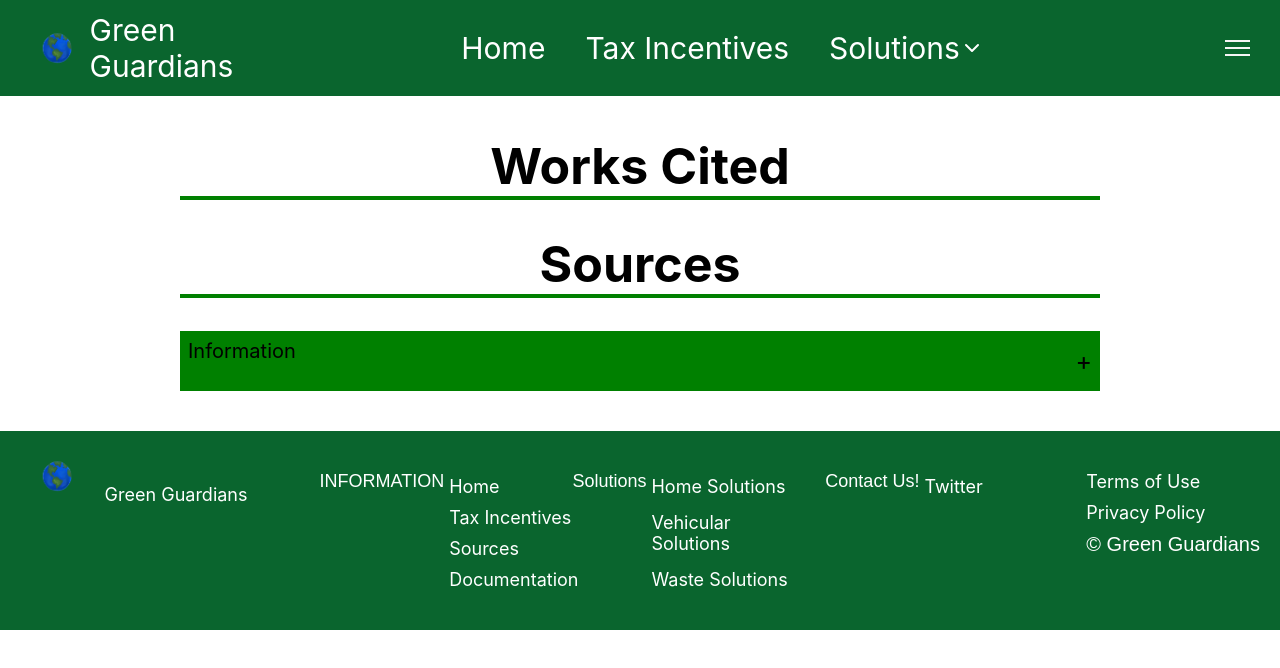
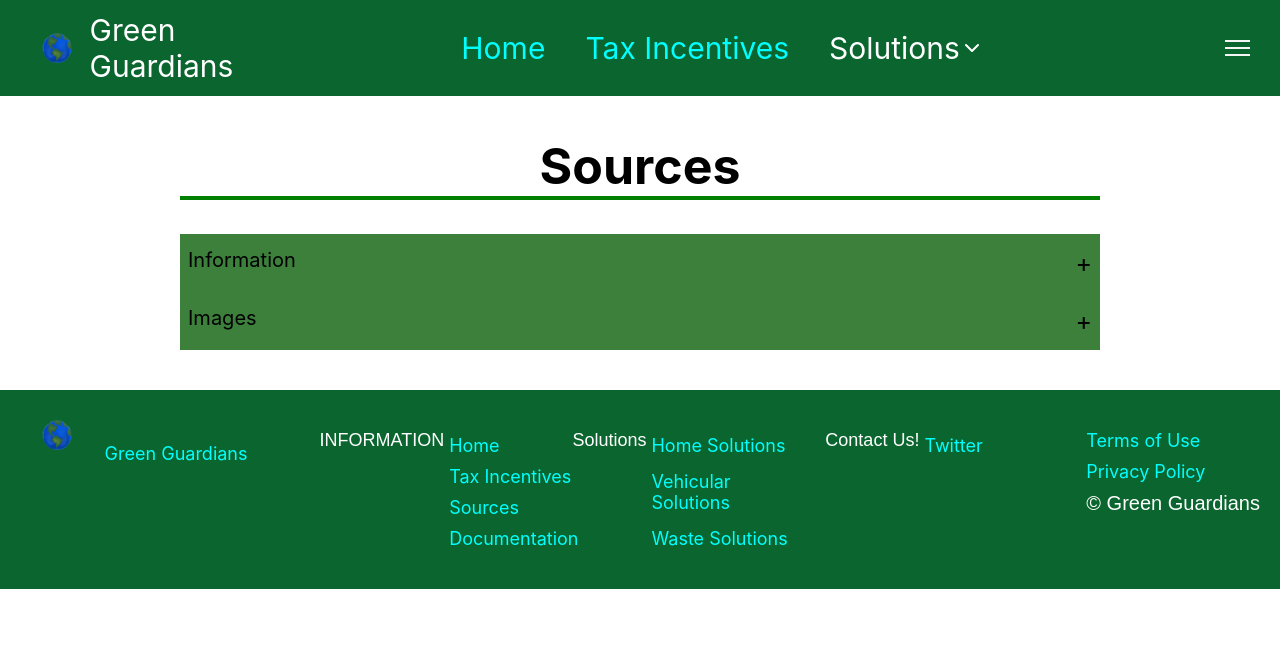
Before and after one commit to chonk9/webmaster23-24, a React (Create React App) app: page /sources in a window 1280 px wide. Shown: the top 668 px of the page. Built offline with nearby package versions, Linux system fonts and the light colour scheme.

Commit message:
better accordion

```diff
--- a/src/ComponentStyles/Navbar.css
+++ b/src/ComponentStyles/Navbar.css
@@ -260,3 +260,13 @@ ul li{
     --bs-bg-opacity: 1;
     background-color: black;
 }
+a:link{
+    color:aqua;
+    }
+a:hover{
+    color:aqua;
+    }
+
+a:active{
+    color:green
+    }
--- a/src/ComponentStyles/accordion.css
+++ b/src/ComponentStyles/accordion.css
@@ -1,13 +1,13 @@
 .accordion {
-  background-color: green;
+  background-color: rgb(60, 128, 60);
 }
 
 .accordion-title {
   cursor: pointer;
   display: flex;
   justify-content: space-between;
-  align-items: center;
-  padding: 8px;
+  align-items: left;
+  padding: 14px 8px 0px;
 }
 
 .accordion-title > * {
@@ -19,10 +19,11 @@
 }
 
 .accordion-content {
-  background-color: white;
+  background-color: rgb(198, 255, 255);
+  text-align: left;
   display: block;
   overflow: hidden;
-  transition: height 0.5s ease;
+  transition: height 0.35s ease;
 }
 
 .accordion-content * {
@@ -36,24 +37,16 @@
 .accordion-content p {
   display: inline;
 }
-.a{
-  font-size: 20px;
-  color:aqua;
-}
+
 @media screen and (max-width: 768px) {
   .content a {
     font-size: 18px;
   }
   #main {
     grid-template-columns: 1fr;
+    min-height: 70vh;
   }
 }
-#sources a {
-  font-family: 'Mulish', sans-serif;
-  font-size: 1rem;
-  padding-right: 10px;
+a.cite{
+  color:orange;
 }
-#sources {
-  margin-top: 10px;
-  color: black;
-}
--- a/src/Pages/Sources.jsx
+++ b/src/Pages/Sources.jsx
@@ -2,22 +2,32 @@ import React from 'react'
 import Accordion from '../Components/Accordion.js';
 export default function AboutUs() {
   return(<>
-    <h1>Works Cited</h1>
+    <h1>Sources</h1>
     <div classname='content'>
-      <h1>Sources</h1>
       <div id='sources'>
         <Accordion title='Information'>
-        <a href='https://www.whitehouse.gov/cleanenergy/'>
+        <a class="cite" href='https://www.whitehouse.gov/cleanenergy/'>
             https://www.whitehouse.gov/cleanenergy/
             </a>
             <p>
-              (Public Domain)
               <br />
             </p>
-            <a href='https://www.dsireusa.org/'>
+            <a class="cite" href='https://www.dsireusa.org/'>
               https://www.dsireusa.org/
             </a>
-            <p>(Public Domain)</p>
+        </Accordion>
+      </div>
+      <div id='Images'>
+        <Accordion title='Images'>
+        <a class="cite" href='https://www.whitehouse.gov/cleanenergy/'>
+            https://www.whitehouse.gov/cleanenergy/
+            </a>
+            <p>
+              <br />
+            </p>
+            <a class="cite" href='https://www.dsireusa.org/'>
+              https://www.dsireusa.org/
+            </a>
         </Accordion>
       </div>
     </div>
```
